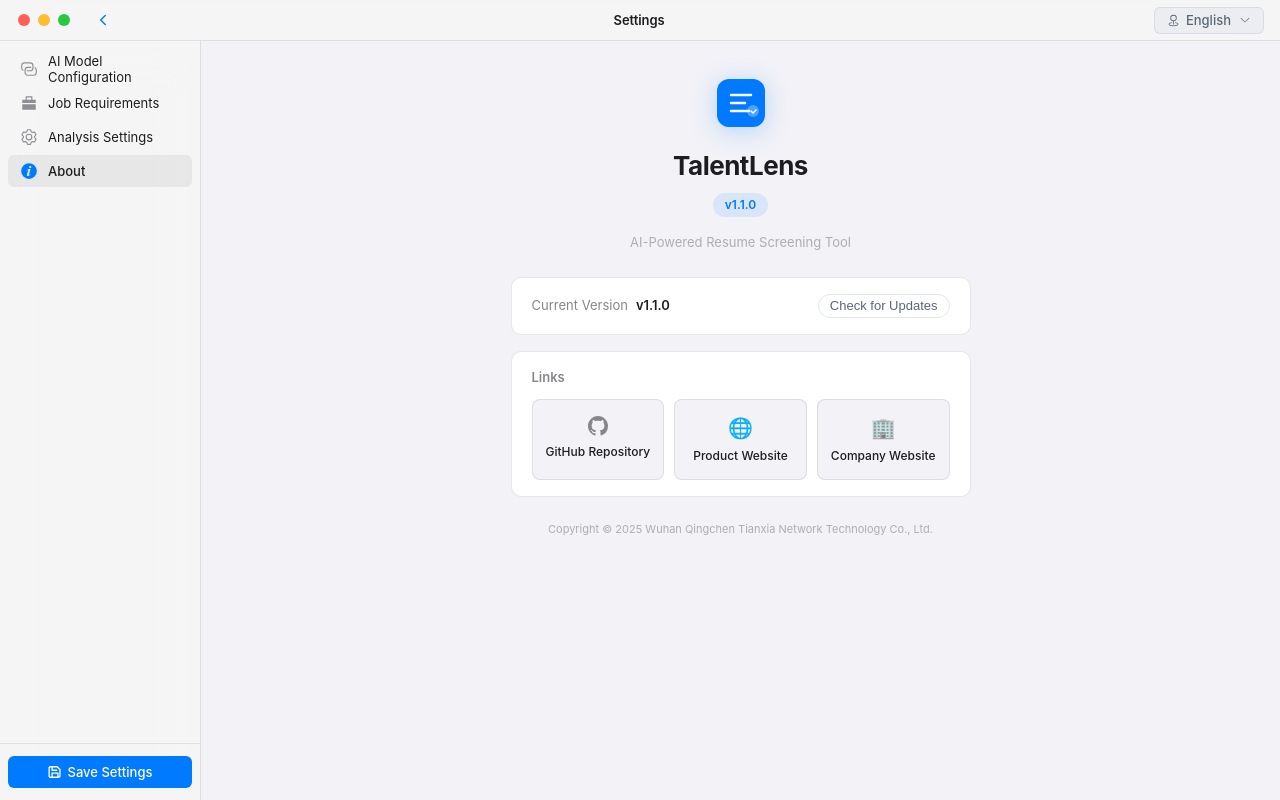
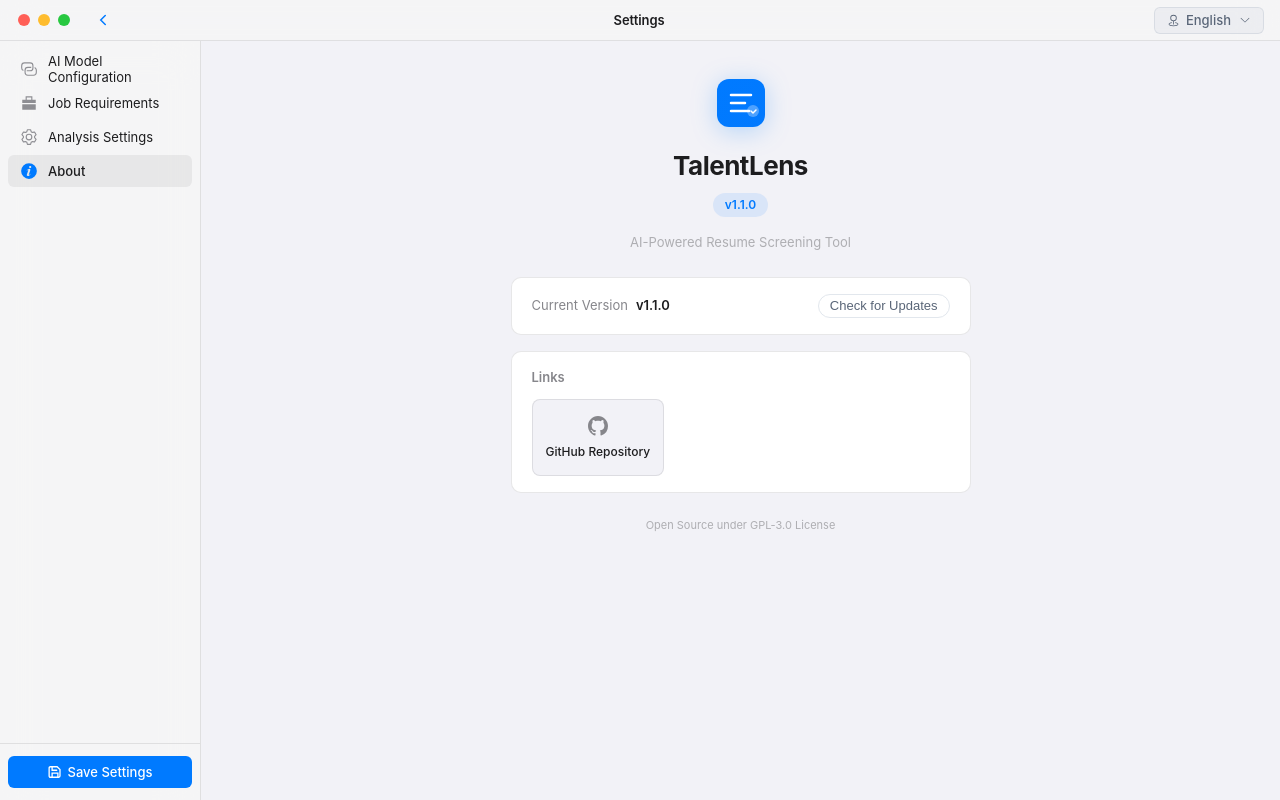
Before and after one commit to xunyinjilove/TalentLens, a Vue app in the folder frontend/: page /settings in a window 1280 px wide. Both pictures are taken after a click on the button "About". Built offline with nearby package versions, Linux system fonts and the light colour scheme.

Commit message:
chore: 移除第三方品牌标识并更新开源仓库链接
品牌标识脱敏与更新：移除第三方公司商标与信息，更新项目官方开源仓库地址。

原始提交 (Original Commit):
chore: remove third-party company branding and update repo links

```diff
--- a/frontend/src/locales/en-US.ts
+++ b/frontend/src/locales/en-US.ts
@@ -262,10 +262,7 @@
     download: 'Download',
     updateError: 'Failed to check for updates',
     links: 'Links',
-    github: 'GitHub Repository',
-    website: 'Product Website',
-    company: 'Company Website',
-    copyright: 'Wuhan Qingchen Tianxia Network Technology Co., Ltd.'
+    github: 'GitHub Repository'
   },
 
   project: {
--- a/frontend/src/locales/zh-CN.ts
+++ b/frontend/src/locales/zh-CN.ts
@@ -262,10 +262,7 @@
     download: '前往下载',
     updateError: '检查更新失败',
     links: '相关链接',
-    github: 'GitHub 仓库',
-    website: '产品官网',
-    company: '公司官网',
-    copyright: '武汉晴辰天下网络科技有限公司'
+    github: 'GitHub 仓库'
   },
 
   project: {
--- a/frontend/src/locales/zh-TW.ts
+++ b/frontend/src/locales/zh-TW.ts
@@ -260,10 +260,7 @@
     download: '前往下載',
     updateError: '檢查更新失敗',
     links: '相關連結',
-    github: 'GitHub 倉庫',
-    website: '產品官網',
-    company: '公司官網',
-    copyright: '武漢晴辰天下網路科技有限公司'
+    github: 'GitHub 倉庫'
   },
 
   project: {
--- a/frontend/src/views/SettingsView.vue
+++ b/frontend/src/views/SettingsView.vue
@@ -272,23 +272,15 @@
             <div class="about-links-card">
               <h3 class="links-title">{{ $t('about.links') }}</h3>
               <div class="links-grid">
-                <button class="link-card" @click="openLink('https://github.com/1186258278/TalentLens')">
+                <button class="link-card" @click="openLink('https://github.com/xunyinjilove/TalentLens')">
                   <svg class="link-svg" viewBox="0 0 16 16" fill="currentColor" width="20" height="20"><path d="M8 0C3.58 0 0 3.58 0 8c0 3.54 2.29 6.53 5.47 7.59.4.07.55-.17.55-.38 0-.19-.01-.82-.01-1.49-2.01.37-2.53-.49-2.69-.94-.09-.23-.48-.94-.82-1.13-.28-.15-.68-.52-.01-.53.63-.01 1.08.58 1.23.82.72 1.21 1.87.87 2.33.66.07-.52.28-.87.51-1.07-1.78-.2-3.64-.89-3.64-3.95 0-.87.31-1.59.82-2.15-.08-.2-.36-1.02.08-2.12 0 0 .67-.21 2.2.82.64-.18 1.32-.27 2-.27.68 0 1.36.09 2 .27 1.53-1.04 2.2-.82 2.2-.82.44 1.1.16 1.92.08 2.12.51.56.82 1.27.82 2.15 0 3.07-1.87 3.75-3.65 3.95.29.25.54.73.54 1.48 0 1.07-.01 1.93-.01 2.2 0 .21.15.46.55.38A8.013 8.013 0 0016 8c0-4.42-3.58-8-8-8z"/></svg>
                   <span>{{ $t('about.github') }}</span>
-                </button>
-                <button class="link-card" @click="openLink('https://talentlens.qt.cool')">
-                  <span class="link-emoji">🌐</span>
-                  <span>{{ $t('about.website') }}</span>
-                </button>
-                <button class="link-card" @click="openLink('https://qingchencloud.com')">
-                  <span class="link-emoji">🏢</span>
-                  <span>{{ $t('about.company') }}</span>
                 </button>
               </div>
             </div>
 
             <!-- 版权 -->
-            <p class="about-copyright">Copyright &copy; 2025 {{ $t('about.copyright') }}</p>
+            <p class="about-copyright">Open Source under GPL-3.0 License</p>
           </div>
         </section>
       </main>
```
Also changed, not shown: 3 other files (tests, documents, lock files or other folders).
